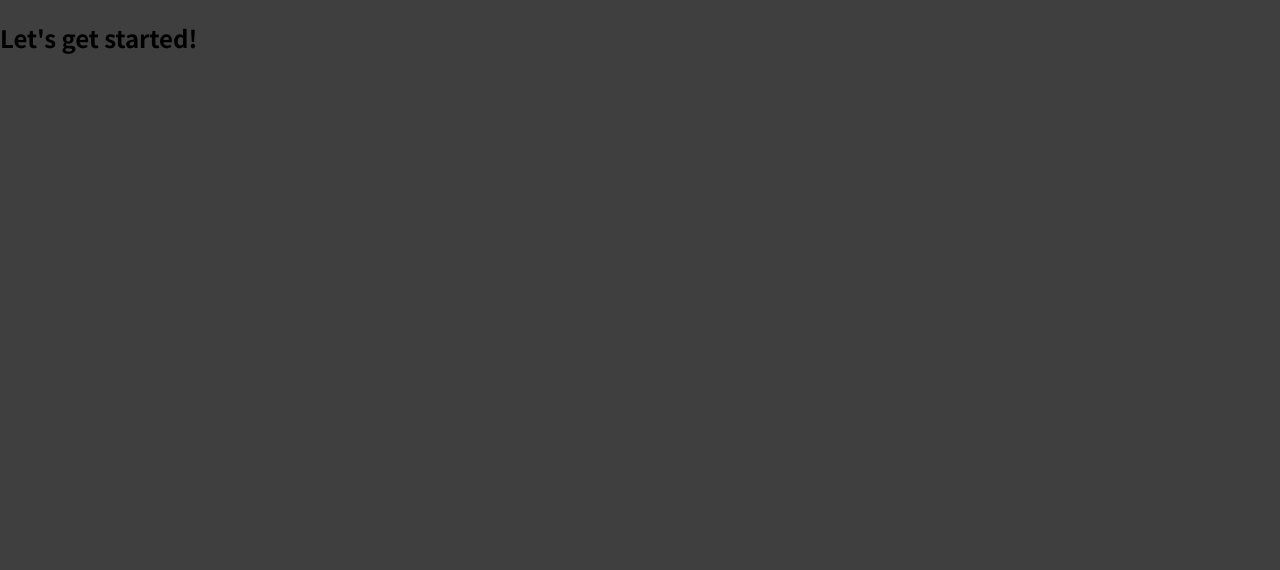
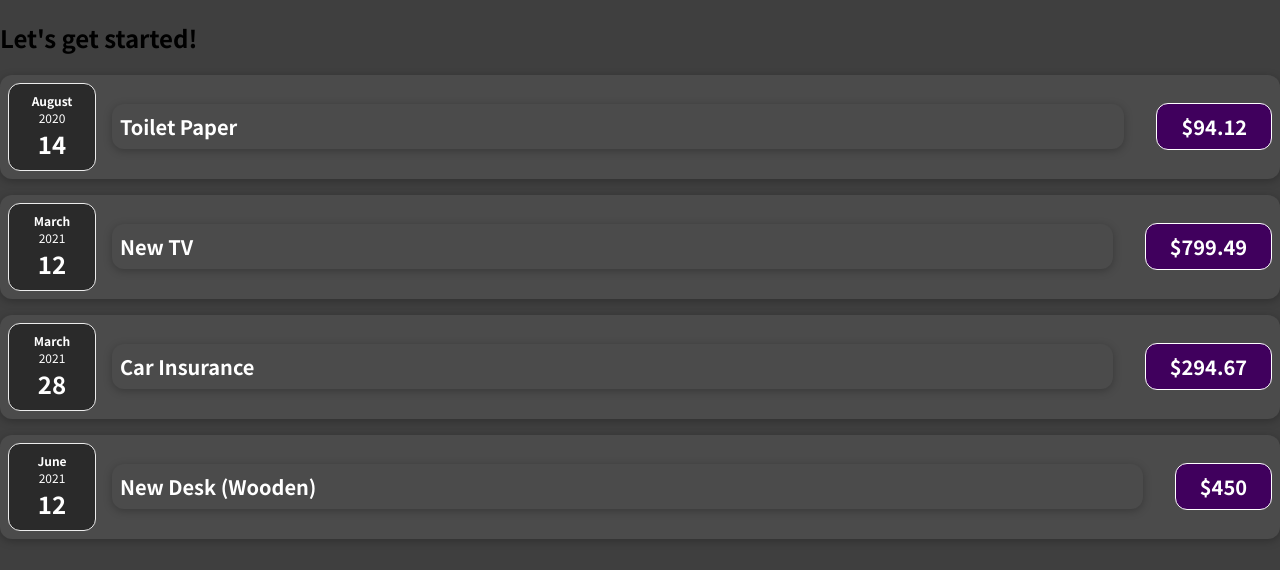
Before and after one commit to Kotaro666-dev/react_practice, a JavaScript app in the folder react-complete-guide/: page / in a window 1280 px wide. Shown: the top 570 px of the page. Built offline with nearby package versions, Linux system fonts and the light colour scheme.

Commit message:
Update: Add ExpenseItem and ExpenseDate components

```diff
--- a/react-complete-guide/src/App.js
+++ b/react-complete-guide/src/App.js
@@ -1,9 +1,39 @@
+import ExpenseItem from "./components/ExpenseItem";
+
+
 function App() {
-  return (
-    <div>
-      <h2>Let's get started!</h2>
-    </div>
-  );
+	const expenses = [
+    {
+      id: 'e1',
+      title: 'Toilet Paper',
+      amount: 94.12,
+      date: new Date(2020, 7, 14),
+    },
+    { id: 'e2', title: 'New TV', amount: 799.49, date: new Date(2021, 2, 12) },
+    {
+      id: 'e3',
+      title: 'Car Insurance',
+      amount: 294.67,
+      date: new Date(2021, 2, 28),
+    },
+    {
+      id: 'e4',
+      title: 'New Desk (Wooden)',
+      amount: 450,
+      date: new Date(2021, 5, 12),
+    },
+  ];
+
+
+	return (
+		<div>
+			<h2>Let's get started!</h2>
+			<ExpenseItem title={expenses[0].title} amount={expenses[0].amount} date={expenses[0].date}></ExpenseItem>
+			<ExpenseItem title={expenses[1].title} amount={expenses[1].amount} date={expenses[1].date}></ExpenseItem>
+			<ExpenseItem title={expenses[2].title} amount={expenses[2].amount} date={expenses[2].date}></ExpenseItem>
+			<ExpenseItem title={expenses[3].title} amount={expenses[3].amount} date={expenses[3].date}></ExpenseItem>
+		</div>
+	);
 }
 
 export default App;
--- /dev/null
+++ b/react-complete-guide/src/components/ExpenseDate.css
@@ -0,0 +1,26 @@
+.expense-date {
+    display: flex;
+    flex-direction: column;
+    width: 5.5rem;
+    height: 5.5rem;
+    border: 1px solid #ececec;
+    background-color: #2a2a2a;
+    color: white;
+    border-radius: 12px;
+    align-items: center;
+    justify-content: center;
+  }
+
+  .expense-date__month {
+    font-size: 0.75rem;
+    font-weight: bold;
+  }
+
+  .expense-date__year {
+    font-size: 0.75rem;
+  }
+
+  .expense-date__day {
+    font-size: 1.5rem;
+    font-weight: bold;
+  }
--- /dev/null
+++ b/react-complete-guide/src/components/ExpenseDate.js
@@ -0,0 +1,17 @@
+import './ExpenseDate.css'
+
+function ExpenseDate(props) {
+	const month = props.date.toLocaleString('en-US', {month: 'long'});
+	const day = props.date.toLocaleString('en-US', {day: '2-digit'});
+	const year = props.date.getFullYear();
+
+	return (
+		<div className="expense-date">
+				<div className="expense-date__month">{month}</div>
+				<div className="expense-date__year">{year}</div>
+				<div className="expense-date__day">{day}</div>
+		</div>
+	);
+};
+
+export default ExpenseDate;
--- /dev/null
+++ b/react-complete-guide/src/components/ExpenseItem.css
@@ -0,0 +1,56 @@
+.expense-item {
+    display: flex;
+    justify-content: space-between;
+    align-items: center;
+    box-shadow: 0 2px 8px rgba(0, 0, 0, 0.25);
+    padding: 0.5rem;
+    margin: 1rem 0;
+    border-radius: 12px;
+    background-color: #4b4b4b;
+  }
+
+  .expense-item__description {
+    display: flex;
+    flex-direction: column;
+    gap: 1rem;
+    align-items: flex-end;
+    flex-flow: column-reverse;
+    justify-content: flex-start;
+    flex: 1;
+  }
+
+  .expense-item h2 {
+    color: #3a3a3a;
+    font-size: 1rem;
+    flex: 1;
+    margin: 0 1rem;
+    color: white;
+  }
+
+  .expense-item__price {
+    font-size: 1rem;
+    font-weight: bold;
+    color: white;
+    background-color: #40005d;
+    border: 1px solid white;
+    padding: 0.5rem;
+    border-radius: 12px;
+  }
+
+  @media (min-width: 580px) {
+    .expense-item__description {
+      flex-direction: row;
+      align-items: center;
+      justify-content: flex-start;
+      flex: 1;
+    }
+
+    .expense-item__description h2 {
+      font-size: 1.25rem;
+    }
+
+    .expense-item__price {
+      font-size: 1.25rem;
+      padding: 0.5rem 1.5rem;
+    }
+  }
--- /dev/null
+++ b/react-complete-guide/src/components/ExpenseItem.js
@@ -0,0 +1,18 @@
+import './ExpenseItem.css'
+import ExpenseDate from './ExpenseDate';
+
+function ExpenseItem(props) {
+
+
+	return (
+		<div className="expense-item">
+			<ExpenseDate date={props.date}/>
+			<div className="expense-item__description">
+				<h2 className="expense-item">{props.title}</h2>
+				<div className="expense-item__price">${props.amount}</div>
+			</div>
+		</div>
+	);
+}
+
+export default ExpenseItem;
```
